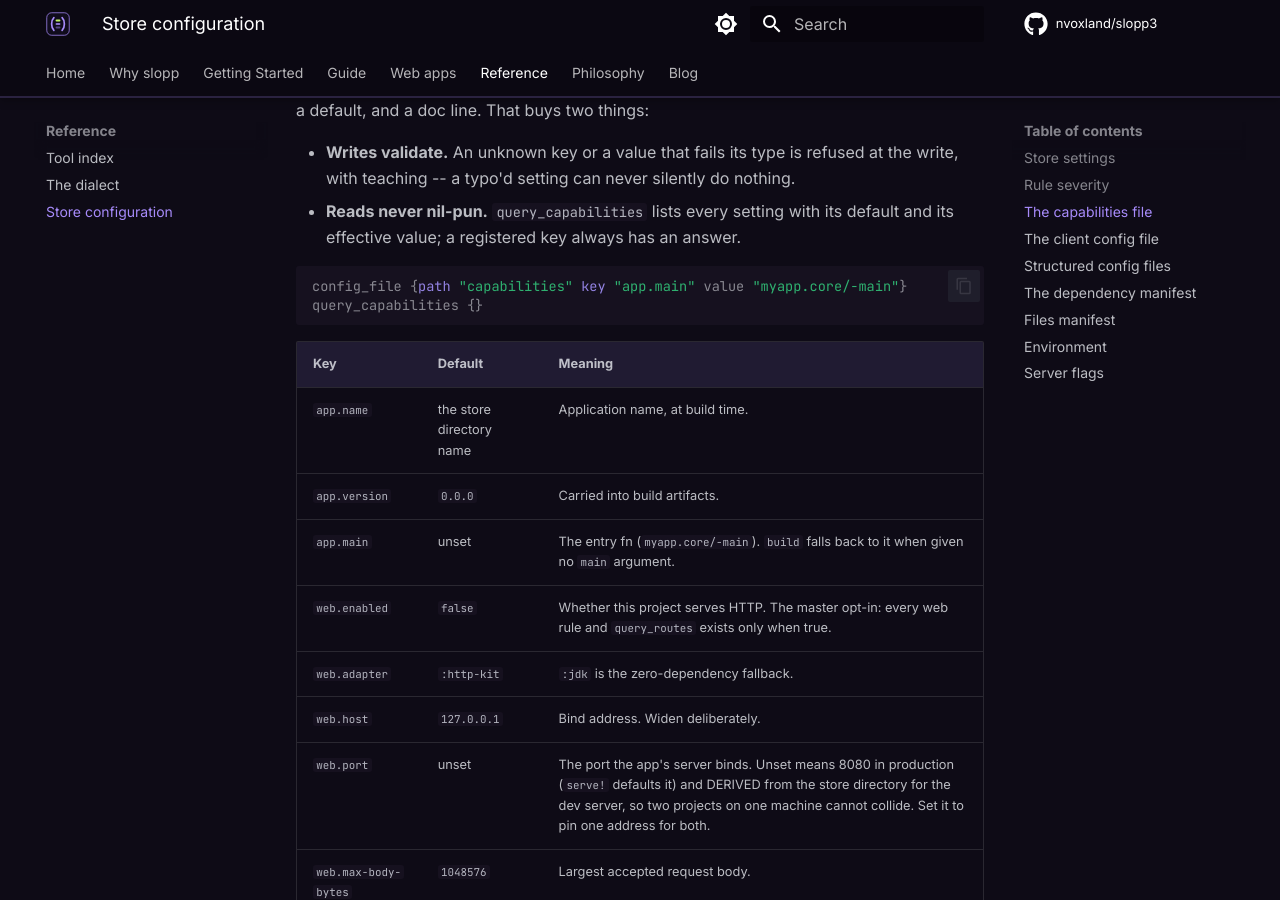
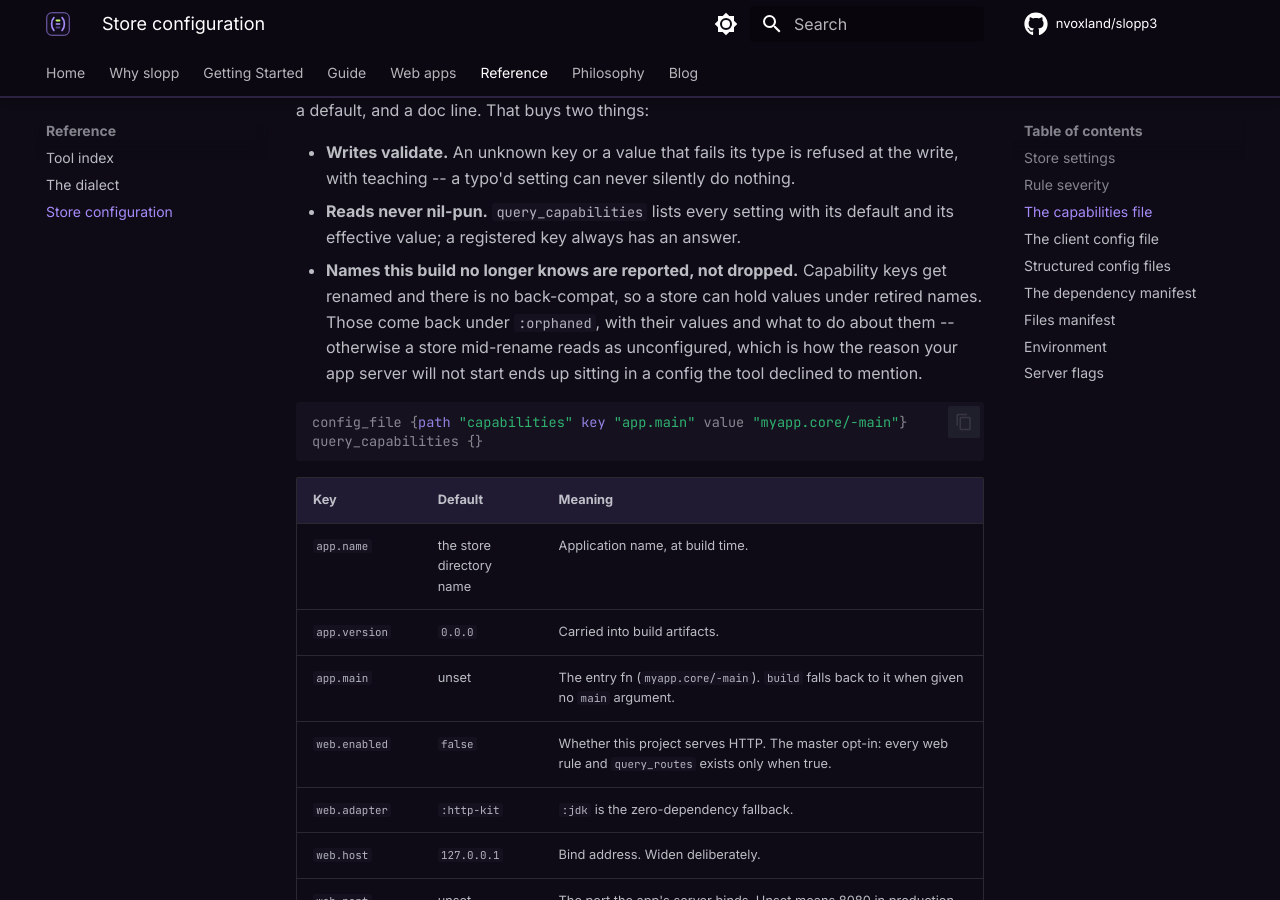
Before and after one commit to nvoxland/slopp3, an MkDocs documentation site: the page built from docs/reference/config.md, in a window 1280 px wide and 900 px high, scrolled down 1160 px. Built offline with MkDocs 1.6.1 and Material for MkDocs 9.7.7, drawn with Linux system fonts in a browser that asks for light colours; comment, search, counter and statistics services are not loaded.

Commit message:
Report the app server breaking, in the call that broke it
Four findings from slopp-ui, three reported earlier and one found while
they crossed the http.* -> web.* rename.

A failed re-serve is now reported by the done that caused it. The
re-serve happens at the done point and was fire-and-forget, so the
failure surfaced only in session_brief - a different call an agent has no
reason to make. An author could finish a unit of work, get a clean
report, and have just taken their own app server down. The wait lands
only on stores that HAVE a managed server, since refresh-app! returns nil
immediately for anything slopp does not run, and that is the same test as
whether the line could ever be news. Deliberate stops are marked
:stopped, because opting out and being self-served both end at
:serving? false with a correct-outcome reason, and reporting those as
breakage would train the reader to skim the line that matters.

A bind failure now leads with its diagnosis and says what to do. The JVM
puts "Address already in use" fourth, behind a class name, a stack frame
and a -2 line number. An unrecognized failure keeps its raw text instead
of being squeezed into the shape of the case that is understood.

query_capabilities reports stored keys the registry no longer knows. It
is a join, and the unmatched side was discarded by construction, so a
store holding three settings under retired names reported zero :set true
and mentioned nothing - the tool whose job is what-is-configured
describing an unconfigured store, while the reason its app server would
not start sat in the config it declined to name. The rows carry values,
which makes the answer a migration instruction rather than a prompt to go
and look.

That last one is Core 1 in a place it had not been seen: not a check that
under-counted, but the ordinary structure of a join. With no-backwards-
compatibility standing policy the migration path is common, not rare.
Worth recording that the command used to verify the rename returned no
output and was read as confirmation, when it was the symptom.

````diff
--- a/docs/reference/config.md
+++ b/docs/reference/config.md
@@ -48,6 +48,12 @@ registry with a type, a default, and a doc line. That buys two things:
   do nothing.
 - **Reads never nil-pun.** `query_capabilities` lists every setting with its
   default and its effective value; a registered key always has an answer.
+- **Names this build no longer knows are reported, not dropped.** Capability
+  keys get renamed and there is no back-compat, so a store can hold values
+  under retired names. Those come back under `:orphaned`, with their values
+  and what to do about them -- otherwise a store mid-rename reads as
+  unconfigured, which is how the reason your app server will not start ends
+  up sitting in a config the tool declined to mention.
 
 ```clj
 config_file {path "capabilities" key "app.main" value "myapp.core/-main"}
````
Also changed, not shown: .context/design-disciplines.md (+32 -0 lines), docs/reference/tools.md (+1 -1 lines).
